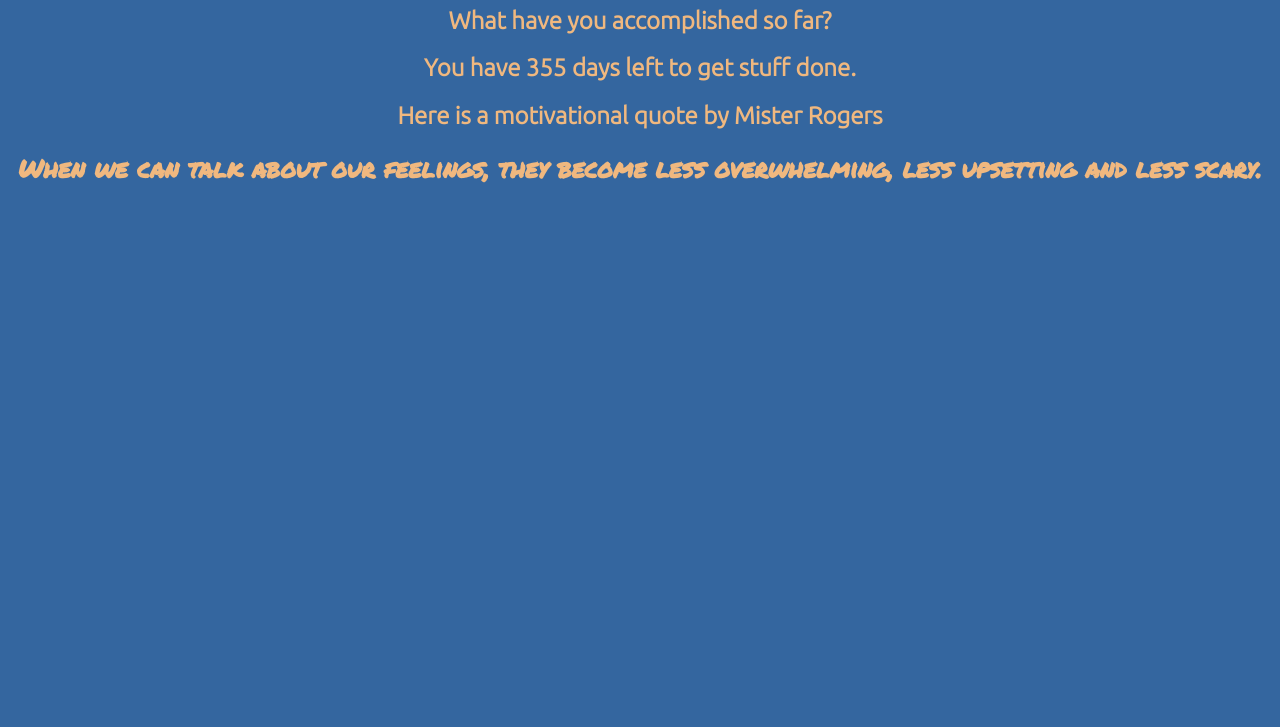
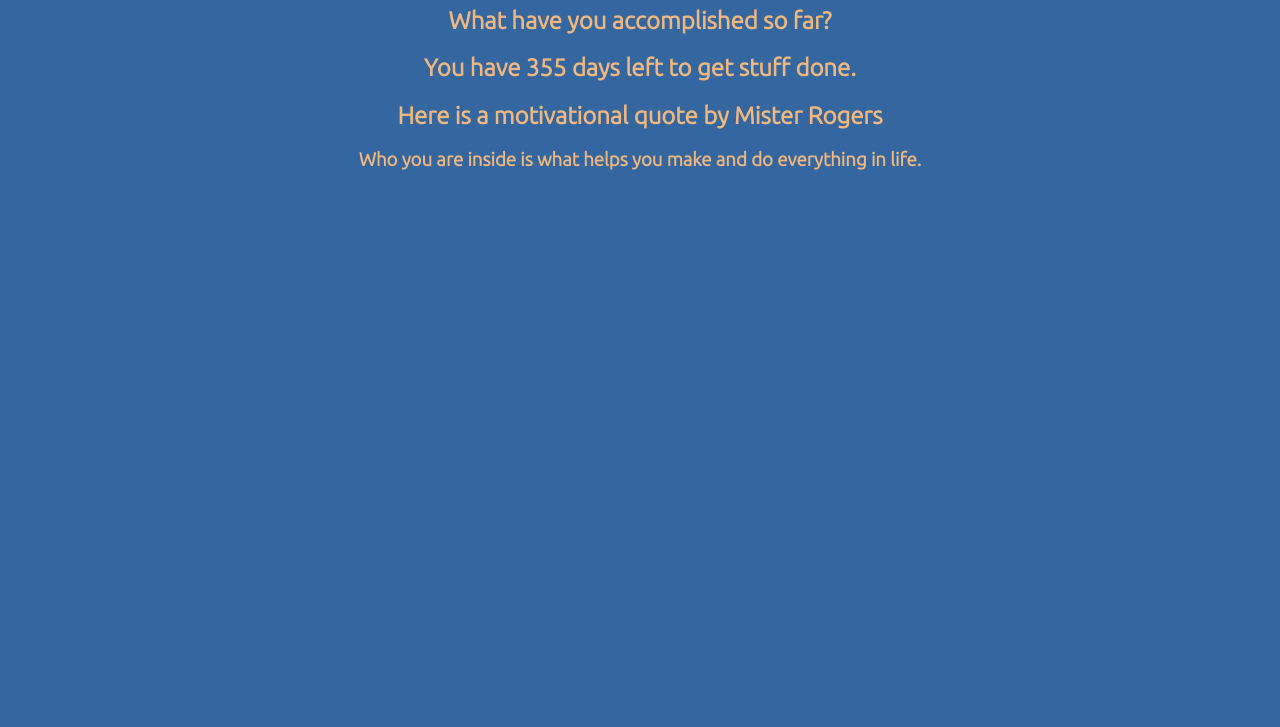
Before and after one commit to EricqyHan/PercentYear, a plain HTML site: page index.html in a window 1280 px wide. Shown: the part 73-800 px from the top of the page. Drawn offline with Linux system fonts and the light colour scheme.

Commit message:
add more mister rogers quotes along with made better variable names

```diff
--- a/index.html
+++ b/index.html
@@ -27,7 +27,7 @@
 
    <section>
       <h2>Here is a motivational quote by Mister Rogers</h2>
-      <h3 id="demo">test</h3>
+      <h3 id="randomQuote"></h3>
    </section>
 
 
--- a/js/script.js
+++ b/js/script.js
@@ -32,12 +32,14 @@
 // };
 
 const quotes = [
-  "There are three ways to ultimate success: The first way is to be kind. The second way is to be kind. The third way is to be kind",
-  "You are special. You’re special to me. There’s only one in this wonderful world.",
-  "It's good to be curious about many things.",
-  "Who you are inside is what helps you make and do everything in life.",
-  "When we can talk about our feelings, they become less overwhelming, less upsetting and less scary.",
-  "Imagining something may be the first step in making it happen, but it takes the real time and real efforts of real people to learn things, make things, turn thoughts into deeds or visions into inventions.",
+  `I hope you're proud of yourself for the times you've said "yes," when all it meant was extra work for you and was seemingly helpful only to someone else.`,
+  `It's good to be curious about many things.`,
+  `Imagining something may be the first step in making it happen, but it takes the real time and real efforts of real people to learn things, make things, turn thoughts into deeds or visions into inventions.`,
+  `Often out of periods of losing come the greatest strivings toward a new winning streak.`,
+  `There are three ways to ultimate success: The first way is to be kind.The second way is to be kind.The third way is to be kind`,
+  `Who you are inside is what helps you make and do everything in life.`,
+  `When we can talk about our feelings, they become less overwhelming, less upsetting and less scary.`,
+  `You are special. You’re special to me. There’s only one in this wonderful world.`,
 ];
 
 function quoteRandom() {
@@ -50,6 +52,6 @@
 
 console.log(quoteRandom());
 
-const asdf = quoteRandom();
+const misterRogerQuote = quoteRandom();
 
-document.getElementById("demo").innerHTML = asdf;
+document.getElementById("randomQuote").innerHTML = misterRogerQuote;
```
